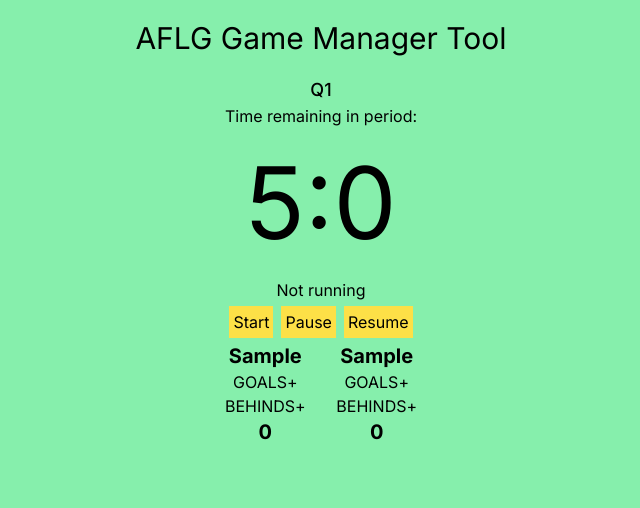
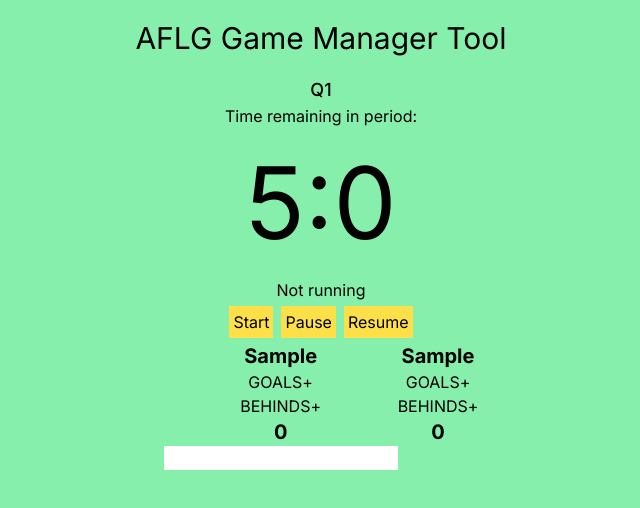
Before and after one commit to Jangelsdork/afl-scorer, a Next.js app: page / in a window 1280 px wide. Both pictures are taken after typing "5", "Sample", "Sample" into the empty fields and a click on the input "Submit". Shown: the top 508 px of the page, without its empty margins (319-959 px from the left). Built offline with nearby package versions, Linux system fonts and the light colour scheme.

Commit message:
add component for text input for each goal scored - to do: Make functional

```diff
--- /dev/null
+++ b/src/app/components/GoalScorerDisplay.tsx
@@ -0,0 +1,18 @@
+import React from 'react'
+import { TeamScore } from './TeamScorer'
+
+type Props = {
+    teamAScoreObject: TeamScore
+}
+
+function GoalScorerDisplay({teamAScoreObject}: Props) {
+    // Map over the length of the object and return an input for each
+
+  return (
+    <div>
+        <input type="text" />
+    </div>
+  )
+}
+
+export default GoalScorerDisplay
--- a/src/app/components/TeamScorer.tsx
+++ b/src/app/components/TeamScorer.tsx
@@ -1,8 +1,10 @@
 import React from 'react'
 import { useState } from 'react'
 import { Game } from '../page';
+import GoalScorerDisplay from './GoalScorerDisplay';
 
-interface TeamScore {
+
+export interface TeamScore {
   goal: { scorer?: string; period?: number; time?: Date }[];
   behind: number;
 };
@@ -42,6 +44,7 @@ function TeamScorer({gameSetup}: Props) {
                 <div className='flex flex-row'><div> GOALS </div><div className='cursor-pointer' onClick={plusGoalTeamA}>+</div></div>
                 <div className='flex flex-row'><div> BEHINDS </div><div className='cursor-pointer' onClick={plusBehindTeamA}>+</div></div>
                 <div className='text-xl font-bold'>{totalScoreA}</div>
+                <GoalScorerDisplay teamAScoreObject={teamAScoreObject}/>
         </div>
         <div className='flex flex-col items-center'>
           <div className='text-xl font-bold'>{gameSetup.teamB}</div>
```
